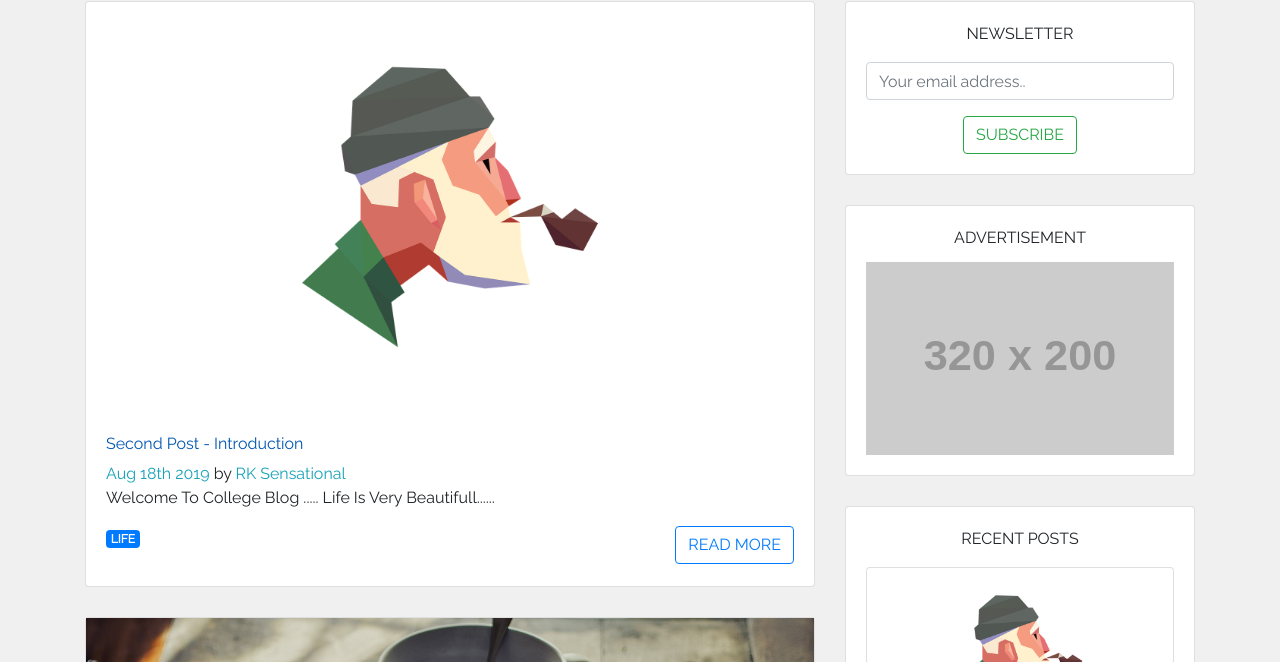
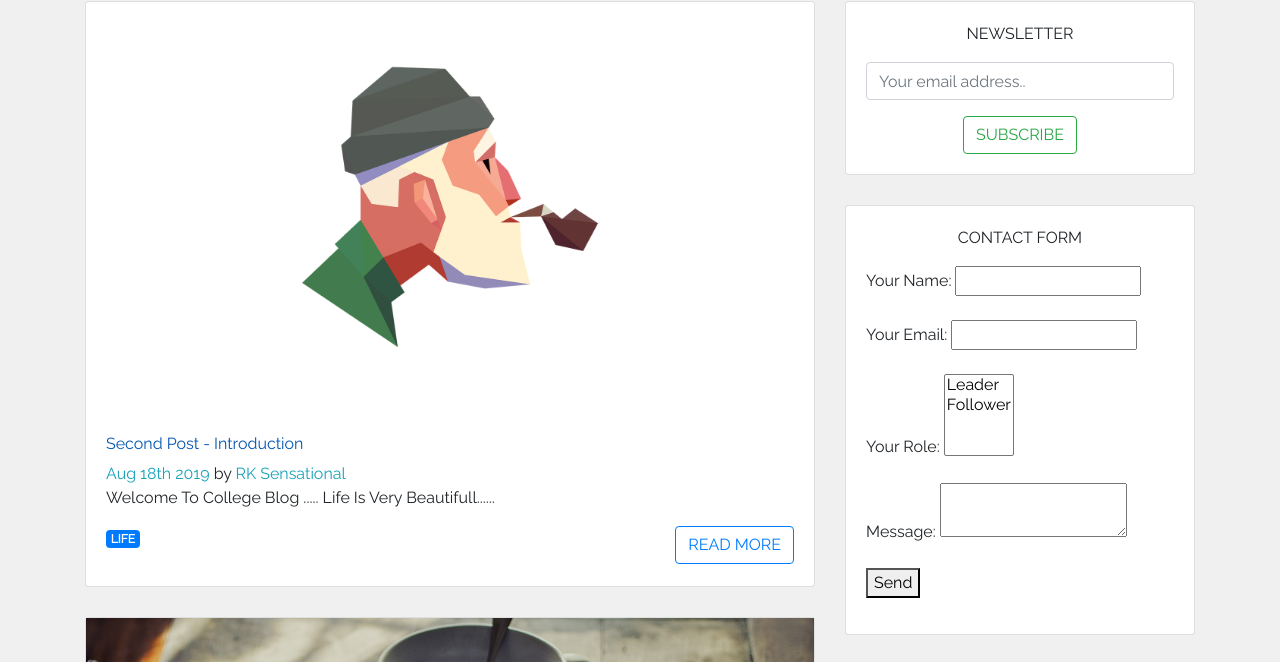
Before and after one commit to Rksensational/college-blog-applicaton, a Gatsby site: page / in a window 1280 px wide. Shown: the part 127-789 px from the top of the page. Built offline with nearby package versions, Linux system fonts and the light colour scheme; Gatsby itself is replaced by a stand-in of ours; placeholder pictures from the web are drawn by us.

Commit message:
Added Contact Form in Sidebar

```diff
--- a/src/components/Sidebar.js
+++ b/src/components/Sidebar.js
@@ -97,6 +97,35 @@ const Sidebar = ({ author, authorFluid }) => (
         </Form>
       </CardBody>
     </Card>
+
+<Card>
+      <CardBody>
+        <CardTitle className="text-center text-uppercase mb-3">
+          Contact Form
+        </CardTitle>
+        <form name="contact" method="POST" data-netlify="true">
+  <p>
+    <label>Your Name: <input type="text" name="name" /></label>
+  </p>
+  <p>
+    <label>Your Email: <input type="email" name="email" /></label>
+  </p>
+  <p>
+    <label>Your Role: <select name="role[]" multiple>
+      <option value="leader">Leader</option>
+      <option value="follower">Follower</option>
+    </select></label>
+  </p>
+  <p>
+    <label>Message: <textarea name="message"></textarea></label>
+  </p>
+  <p>
+    <button type="submit">Send</button>
+  </p>
+</form>
+      </CardBody>
+    </Card>
+
     <Card>
       <CardBody>
         <CardTitle className="text-center text-uppercase">
```
